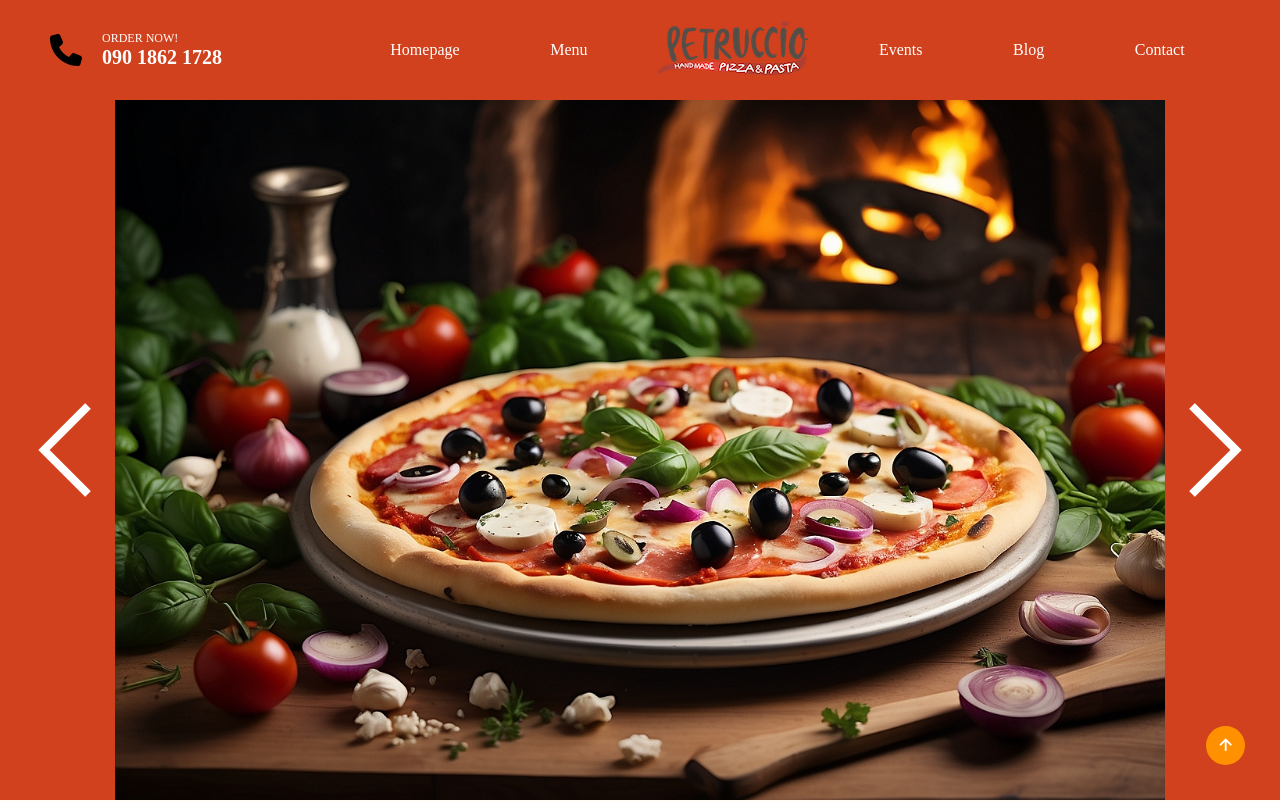
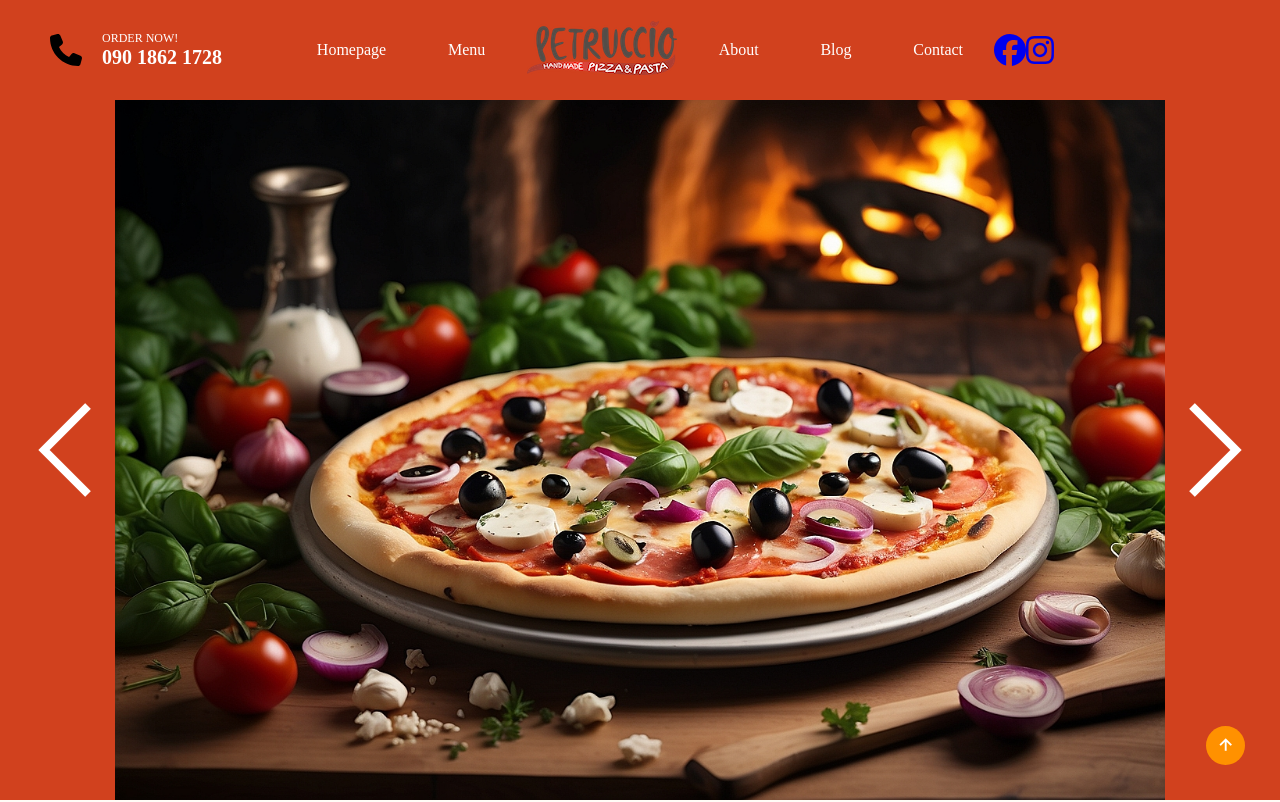
Before and after one commit to AlexJelani/pizza-website-taki-next, a React (Vite) app in the folder pizza-website-react-new/: page / in a window 1280 px wide. Shown: the top 802 px of the page. Built offline with nearby package versions, Linux system fonts and the light colour scheme.

Commit message:
updated navbar with social icons

```diff
--- a/pizza-website-react-new/package.json
+++ b/pizza-website-react-new/package.json
@@ -11,6 +11,7 @@
   },
   "dependencies": {
     "@fortawesome/fontawesome-svg-core": "^6.5.1",
+    "@fortawesome/free-brands-svg-icons": "^6.5.1",
     "@fortawesome/free-solid-svg-icons": "^6.5.1",
     "@fortawesome/react-fontawesome": "^0.2.0",
     "react": "^18.2.0",
--- a/pizza-website-react-new/src/Components/Navbar.jsx
+++ b/pizza-website-react-new/src/Components/Navbar.jsx
@@ -1,7 +1,8 @@
 import styles from "../styles/Navbar.module.css";
-import {faPhone} from "@fortawesome/free-solid-svg-icons/faPhone";
+import {faPhone} from "@fortawesome/free-solid-svg-icons/faPhone"
+import {  faFacebook, faInstagram } from "@fortawesome/free-brands-svg-icons";
+import { Link} from "react-scroll";
 import {FontAwesomeIcon} from "@fortawesome/react-fontawesome";
-import { Link} from "react-scroll";
 
 
 const Navbar = () => {
@@ -48,7 +49,7 @@ const Navbar = () => {
                           offset={-70}
                           duration= {500}
                           activeclassname="selected"
-                        className={styles.listItem}>Events</Link>
+                        className={styles.listItem}>About</Link>
                     <Link to="blog"
                           spy={true}
                           smooth={true}
@@ -65,7 +66,16 @@ const Navbar = () => {
                         className={styles.listItem}>Contact</Link>
                 </ul>
             </div>
-
+            <div className={styles.item}>
+                <div className={styles.socialicons}>
+                    <a href="https://www.facebook.com/" target="_blank" rel="noopener noreferrer">
+                        <FontAwesomeIcon icon={faFacebook} size="2x" />
+                    </a>
+                    <a href="https://www.instagram.com/" target="_blank" rel="noopener noreferrer">
+                        <FontAwesomeIcon icon={faInstagram} size="2x" />
+                    </a>
+                </div>
+            </div>
         </div>
     );
 };
```
Also changed, not shown: 1 other file (tests, documents, lock files or other folders).
